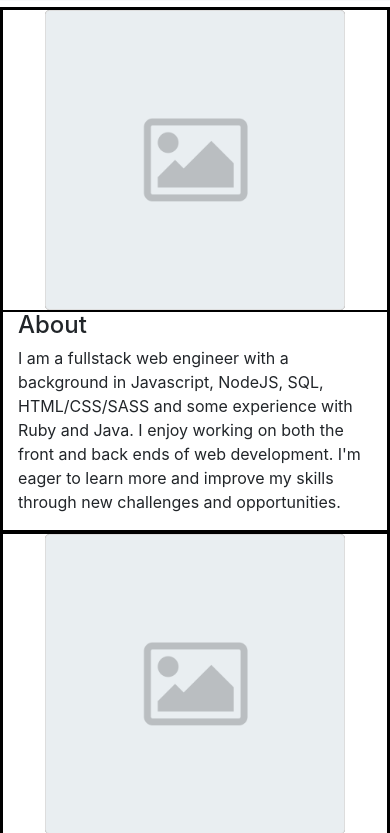
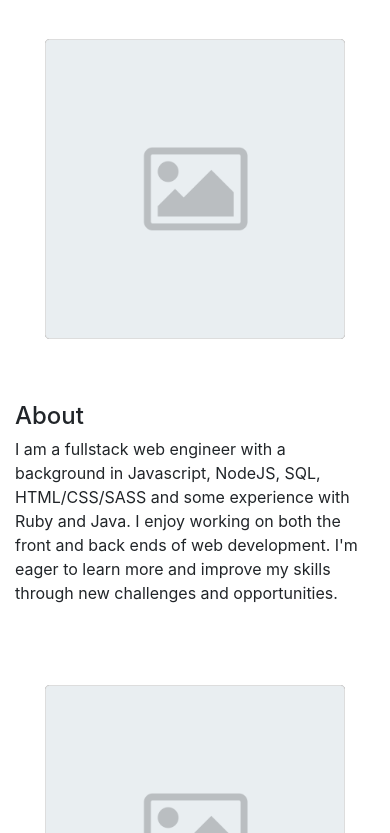
Before and after one commit to nitharios/nitharios.github.io, a website: page public/index.html in a window 390 px wide. Shown: the part 57-890 px from the top of the page. Drawn offline with nearby package versions, Linux system fonts and the light colour scheme.

Commit message:
More and more styling

```diff
--- a/public/index.html
+++ b/public/index.html
@@ -45,7 +45,7 @@
     </div>
   </nav>
   <!-- Main div -->
-  <div class="container">
+  <div class="dash container">
 
     <div class="row justify-content-center">
       <div class="col-12 col-lg-4">
--- a/scss/styles.scss
+++ b/scss/styles.scss
@@ -1,9 +1,13 @@
 body {
   padding-top: 4rem;
+
+  @media (max-width:992px) {
+    padding-top: 6rem;
+  }
 }
 
 div {
-  border: 1px solid black;
+  // border: 1px solid black;
 }
 
 .row {
@@ -16,10 +20,9 @@ div {
 }
 
 .content {
-
-
-  @media (min-width: 992px) {
-    // padding-top: 80px;
+  @media (max-width: 992px) {
+    padding-top: 4rem;
+    padding-bottom: 4rem;
   }
 }
 
```
Also changed, not shown: public/css/styles.css.
